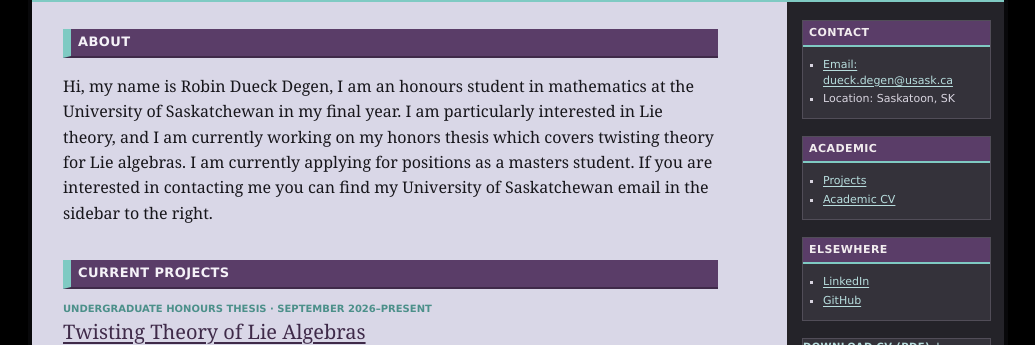
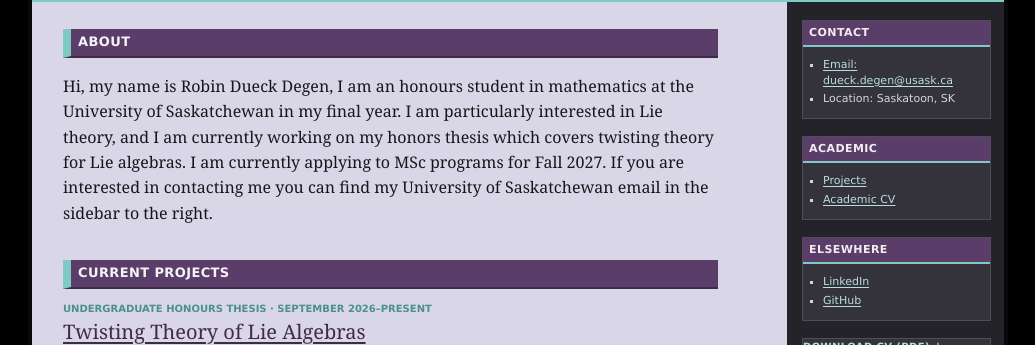
Before and after one commit to 8ts5bgytc8-cyber/robindueckdegen.com, a Jekyll site: the page built from index.html, in a window 1280 px wide. Shown: the part 116-461 px from the top of the page, without its empty margins (122-1157 px from the left). Built offline with Jekyll 4.4.1, drawn with Linux system fonts in a browser that asks for light colours.

Commit message:
further fixes to topics list.

```diff
--- a/cv/index.html
+++ b/cv/index.html
@@ -53,7 +53,7 @@
         <p class="cv-topics-label">Topics covered:</p>
         <ul class="cv-course-list cv-topics">
           <li>Matrix Lie groups, the matrix exponential, and Lie algebras (Hall)</li>
-          <li>Representations: complete reducibility, Schur's lemma, \(\mathfrak{sl}(2;\mathbb{C})\) (Hall; Erdmann–Wildon)</li>
+          <li>Representations of Lie Algebras \(\mathfrak{sl}(2;\mathbb{C})\) (Hall; Erdmann–Wildon)</li>
           <li>Lie bialgebras: Manin triples, coboundary Lie bialgebras, classical Yang–Baxter equation (Chari–Pressley)</li>
           <li>Deformations of cocommutators; twists of Lie bialgebras (Chari–Pressley; Majid, §8.1)</li>
           <li>Background: modules, duals, tensor and exterior products, graded algebras (Dummit–Foote)</li>
--- a/index.html
+++ b/index.html
@@ -7,7 +7,7 @@
 <section class="home-block" id="about">
   <h2>About</h2>
   <p class="home-intro">
-    Hi, my name is Robin Dueck Degen, I am an honours student in mathematics at the University of Saskatchewan in my final year. I am particularly interested in Lie theory, and I am currently working on my honors thesis which covers twisting theory for Lie algebras. I am currently applying for positions as a masters student. If you are interested in contacting me you can find my University of Saskatchewan email in the sidebar to the right.
+    Hi, my name is Robin Dueck Degen, I am an honours student in mathematics at the University of Saskatchewan in my final year. I am particularly interested in Lie theory, and I am currently working on my honors thesis which covers twisting theory for Lie algebras. I am currently applying to MSc programs for Fall 2027. If you are interested in contacting me you can find my University of Saskatchewan email in the sidebar to the right.
   </p>
 </section>
 
```
Also changed, not shown: 1 other file.
